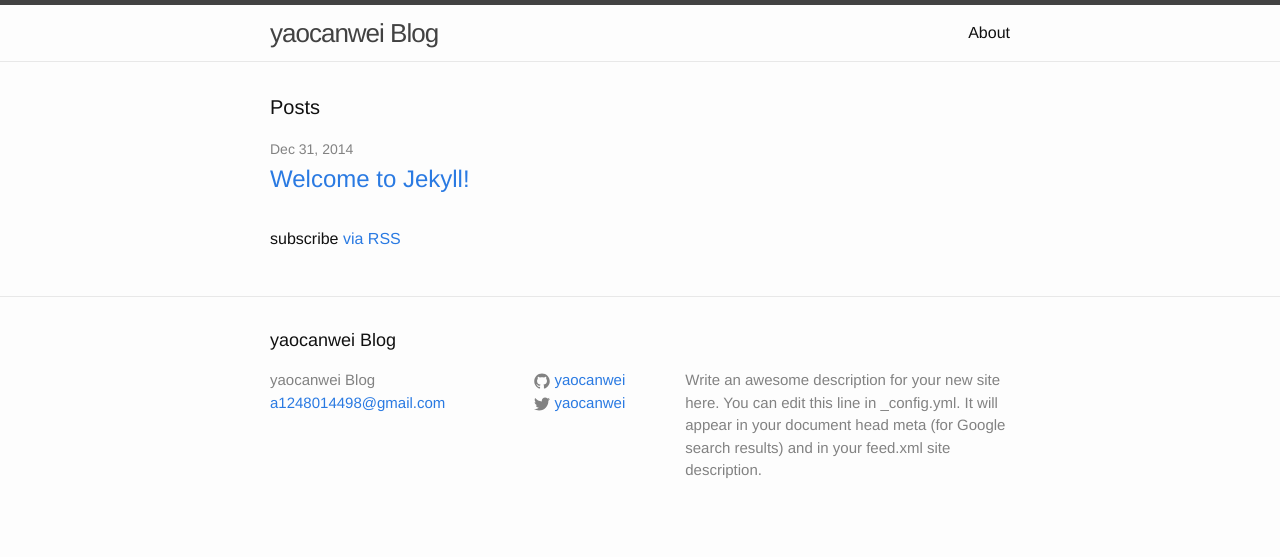
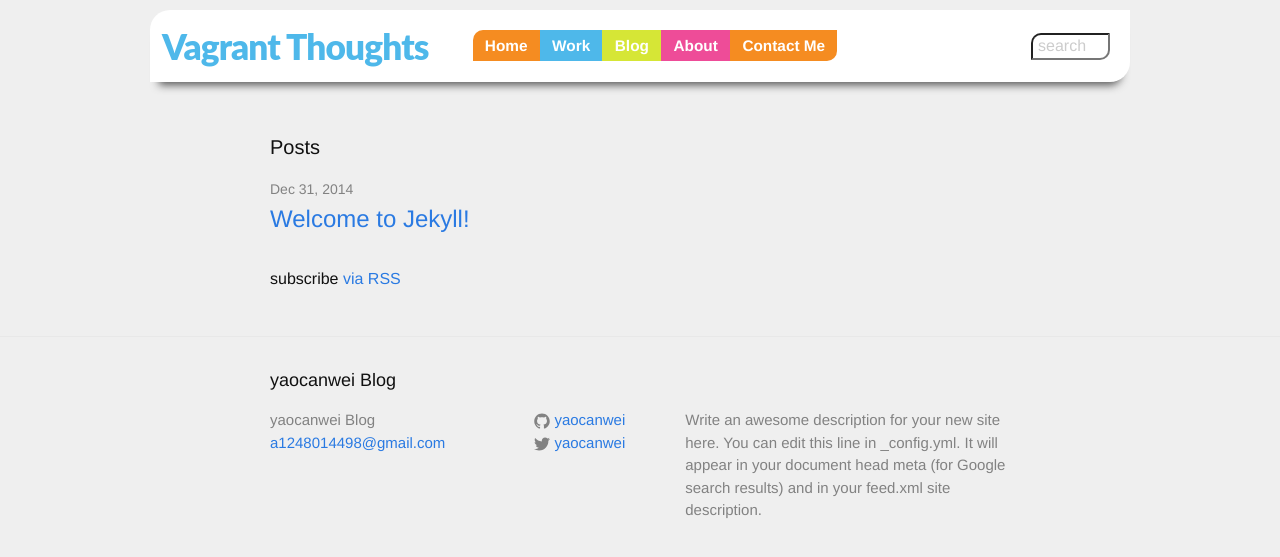
Before and after one commit to yaocanwei/everydayblog, a Jekyll site: the page built from index.html, in a window 1280 px wide. Shown: the top 557 px of the page. Built offline with Jekyll 4.4.1, drawn with Linux system fonts in a browser that asks for light colours.

Commit message:
fix some stylesheet

```diff
--- a/_includes/header.html
+++ b/_includes/header.html
@@ -1,27 +1,22 @@
-<header class="site-header">
+<div id="wrapper">
 
-  <div class="wrapper">
-
-    <a class="site-title" href="{{ site.baseurl }}/">{{ site.title }}</a>
-
-    <nav class="site-nav">
-      <a href="#" class="menu-icon">
-        <svg viewBox="0 0 18 15">
-          <path fill="#424242" d="M18,1.484c0,0.82-0.665,1.484-1.484,1.484H1.484C0.665,2.969,0,2.304,0,1.484l0,0C0,0.665,0.665,0,1.484,0 h15.031C17.335,0,18,0.665,18,1.484L18,1.484z"/>
-          <path fill="#424242" d="M18,7.516C18,8.335,17.335,9,16.516,9H1.484C0.665,9,0,8.335,0,7.516l0,0c0-0.82,0.665-1.484,1.484-1.484 h15.031C17.335,6.031,18,6.696,18,7.516L18,7.516z"/>
-          <path fill="#424242" d="M18,13.516C18,14.335,17.335,15,16.516,15H1.484C0.665,15,0,14.335,0,13.516l0,0 c0-0.82,0.665-1.484,1.484-1.484h15.031C17.335,12.031,18,12.696,18,13.516L18,13.516z"/>
-        </svg>
-      </a>
-
-      <div class="trigger">
-        {% for page in site.pages %}
-          {% if page.title %}
-          <a class="page-link" href="{{ page.url | prepend: site.baseurl }}">{{ page.title }}</a>
-          {% endif %}
-        {% endfor %}
-      </div>
-    </nav>
-
-  </div>
-
-</header>
+    <header>
+        <section id="title">
+            <h1>Vagrant Thoughts</h1>
+            <!-- <h2>some thinking about programing of Canwei Yao</h2> -->
+        </section>
+      <nav class="menu">
+          <ul>
+              <li class="home"><a href="#">Home</a></li>
+              <li class="work"><a href="#">Work</a></li>
+              <li class="blog"><a href="#">Blog</a></li>
+              <li class="about"><a href="#">About</a></li>
+              <li class="contact"><a href="#">Contact Me</a></li>
+          </ul>
+      </nav>
+      <form class="search" action="#" method="post">
+          <label for="user_name">search</label> <!-- the for attribute ties the label to its control - same as contol's ID -->
+          <input type="text" id="user_name" name="user_name" placeholder="search" />
+      </form>
+    </header>
+</div>
--- a/_sass/_layout.scss
+++ b/_sass/_layout.scss
@@ -1,27 +1,117 @@
+@charset "UTF-8";
 /**
  * Site header
  */
-.site-header {
-    border-top: 5px solid $grey-color-dark;
-    border-bottom: 1px solid $grey-color-light;
-    min-height: 56px;
+body {
+    font-family:helvetica, arial, sans-serif;
+    background:#efefef; margin:0 0;
+}
+#wrapper {
+  width:980px;
+  margin:0 auto 20px;
+}
+header {
+    // border-top: 5px solid $grey-color-dark;
+    // border-bottom: 1px solid $grey-color-light;
+    // // min-height: 56px;
+    // height: 200px;
 
-    // Positioning context for the mobile navigation icon
+    // // Positioning context for the mobile navigation icon
+    // position: relative;
     position: relative;
+    height: 70px;
+    margin: 10px 0;
+    background: #fff;
+    border-radius:20px 0px 20px 0px;
+    box-shadow:0 12px 8px -9px #555;
+    padding:1px;
 }
-
-.site-title {
-    font-size: 26px;
-    line-height: 56px;
-    letter-spacing: -1px;
-    margin-bottom: 0;
-    float: left;
-
-    &,
-    &:visited {
-        color: $grey-color-dark;
-    }
+header section#title {
+    position:absolute;
+    width:350px; /* wide enough to not force text wrap */
+    height:65px; /* tall enough for both lines of text */
+    left:0px; /* top left corner positioning */
+    top:10px;
 }
+header h1 {
+    padding:9px 12px 0;
+    font-family:Lato, helvetica, sans-serif;
+    font-style:normal;
+    font-weight:900;
+    font-size:2.2em;
+    line-height:1;
+    letter-spacing:-.025em;
+    color:#4eb8ea;
+}
+// header h2 {
+//     font-family:"Source Sans Pro", helvetica, sans-serif;
+//     font-style:normal;
+//     font-weight:400;
+//     font-size:.9em;
+//     color:#333;
+//     padding:0px 12px;
+//     line-height:1;
+//     letter-spacing:-.025em;
+// }
+/*menu*/
+nav.menu {
+    margin:19px auto;
+    padding:0;
+    text-align:center; /*在容器内居中菜单*/
+    font-size:.8em;
+}
+nav.menu > ul { display:inline-block;} /*收缩包紧列表项*/
+nav.menu li {
+    float:left; /* 让菜单项水平排列*/
+    list-style-type:none; /*去掉默认的项目符号*/
+    position:relative; /*为子列表提供定位上下文*/
+}
+nav.menu li a {
+    display:block; /*让链接填满列表项*/
+    padding:.25em .8em;
+    font-family:"Source Sans Pro", helvetica, sans-serif;
+    font-style: normal;
+    font-weight:600;
+    font-size:1.2em;
+    text-align:left;
+    color:#fff;
+    text-decoration:none; /*去掉链接的下划线*/
+    -webkit-font-smoothing: antialiased; /*在 WebKit 浏览器中平滑字体*/
+}
+nav.menu li.home a {background:#f58c21;}
+nav.menu li.work a {background:#4eb8ea;}
+nav.menu li.blog a {background:#d6e636;}
+nav.menu li.about a {background:#ee4c98;}
+nav.menu li.contact a {background:#f58c21;}
+nav.menu li:hover > a {
+    color:#555;
+    border-color:#fff;
+    border:0;
+}
+nav.menu li:last-child a {border-bottom-right-radius:10px;}
+nav.menu li:first-child a {border-top-left-radius:10px;}
+/*search*/
+form.search {
+    position:absolute;
+    width:150px; /*宽到足以容纳扩展后的搜索框*/
+    top:23px;
+    right:20px; /*相对于页眉右上角定位*/
+}
+.search input {
+    float:right; width:70px;
+    padding:2px 0 3px 5px;
+    border-radius:10px 0px 10px 0px;
+    font-family:"Source Sans Pro", helvetica, sans-serif;
+    font-weight: 400;
+    font-size:1em;
+    color:#888;
+    outline:none; /*去掉默认的轮廓线*/
+    -webkit-transition:2s width; /*搜索框过渡动画,别忘了带其他厂商前缀的属性*/
+}
+.search input:focus { width:140px;}/*在获得焦点时扩展到这么宽*/
+.search label{display:none;}
+form.search input {background-color:#fff;}
+form.search input::-webkit-input-placeholder {color:#ccc;}
 
 .site-nav {
     float: right;
```
